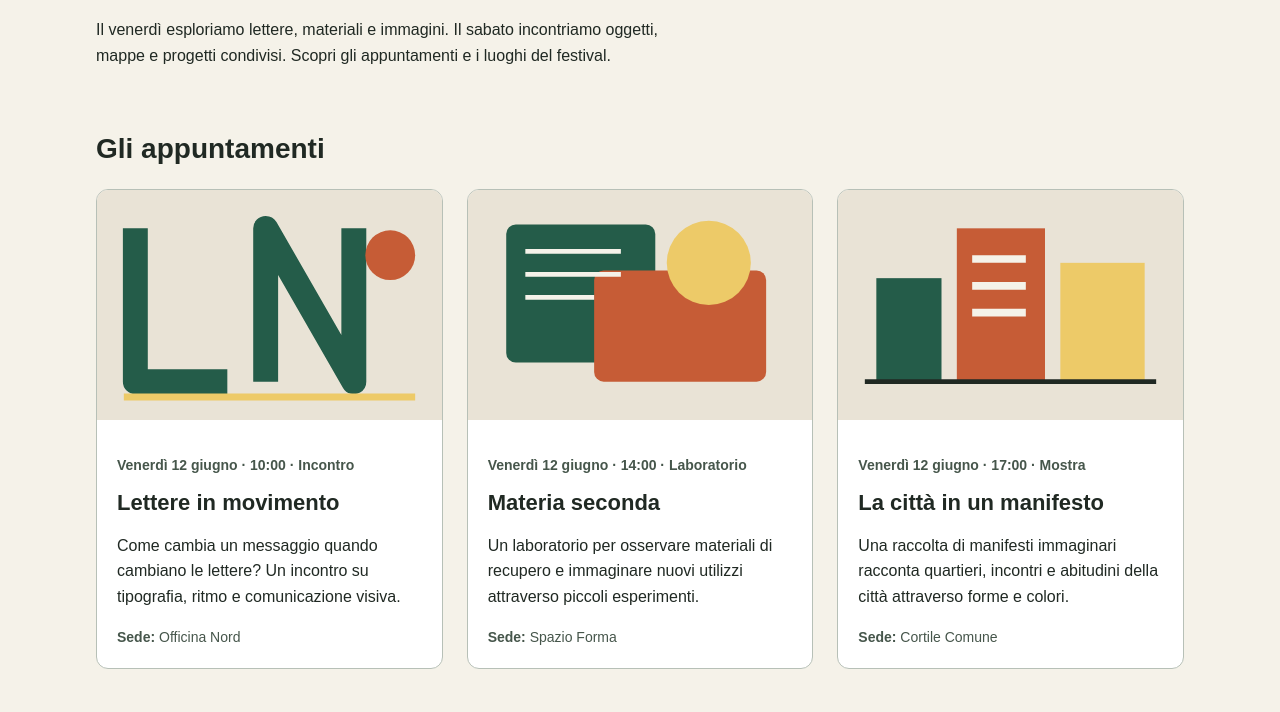
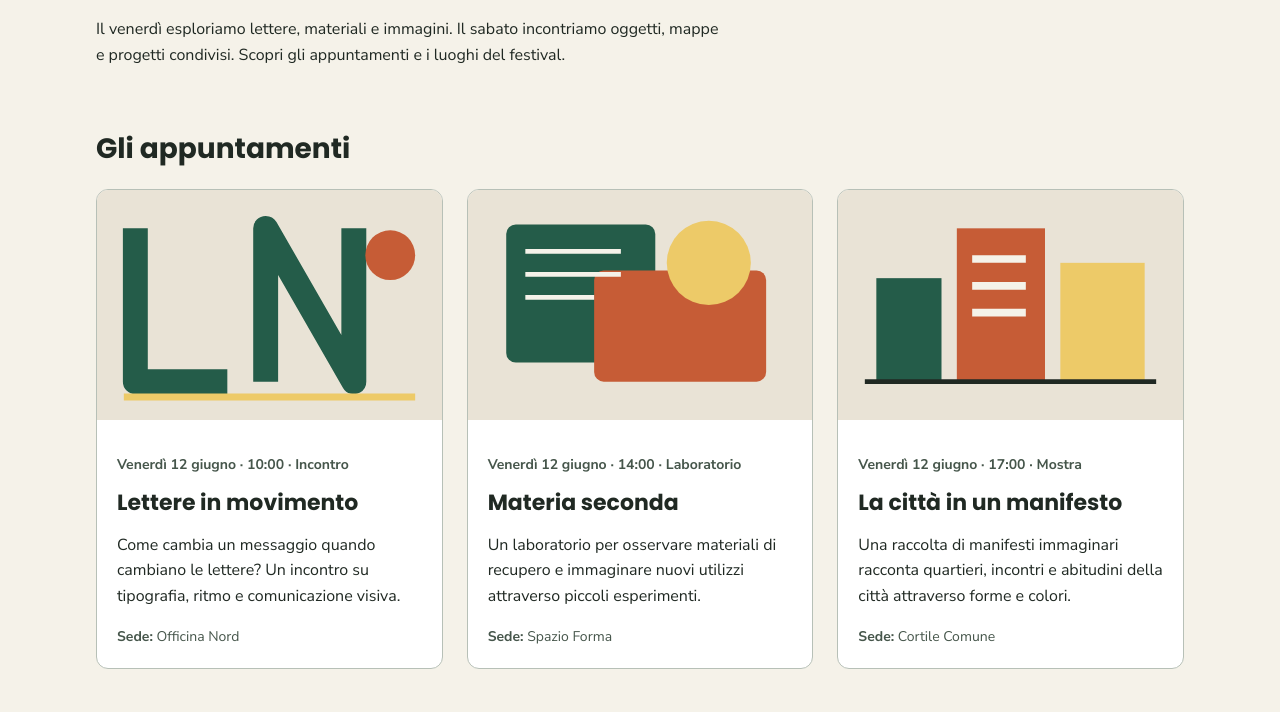
Before and after one commit to degiovanniemma/festival-segnale, a plain HTML site: page programma.html in a window 1280 px wide. Shown: the part 353-1065 px from the top of the page. Drawn offline with Linux system fonts and the light colour scheme.

Commit message:
Add Google Fonts preconnect links to programma.html

```diff
--- a/programma.html
+++ b/programma.html
@@ -3,6 +3,9 @@
 <head>
   <meta charset="utf-8">
   <meta name="viewport" content="width=device-width, initial-scale=1">
+ <link rel="preconnect" href="https://fonts.googleapis.com">
+<link rel="preconnect" href="https://fonts.gstatic.com" crossorigin>
+<link href="https://fonts.googleapis.com/css2?family=Nunito+Sans:ital,opsz,wght@0,6..12,200..1000;1,6..12,200..1000&family=Poppins:ital,wght@0,100;0,200;0,300;0,400;0,500;0,600;0,700;0,800;0,900;1,100;1,200;1,300;1,400;1,500;1,600;1,700;1,800;1,900&display=swap" rel="stylesheet">
   <title>Programma — Segnale</title>
   <link rel="stylesheet" href="style.css">
 </head>
```
